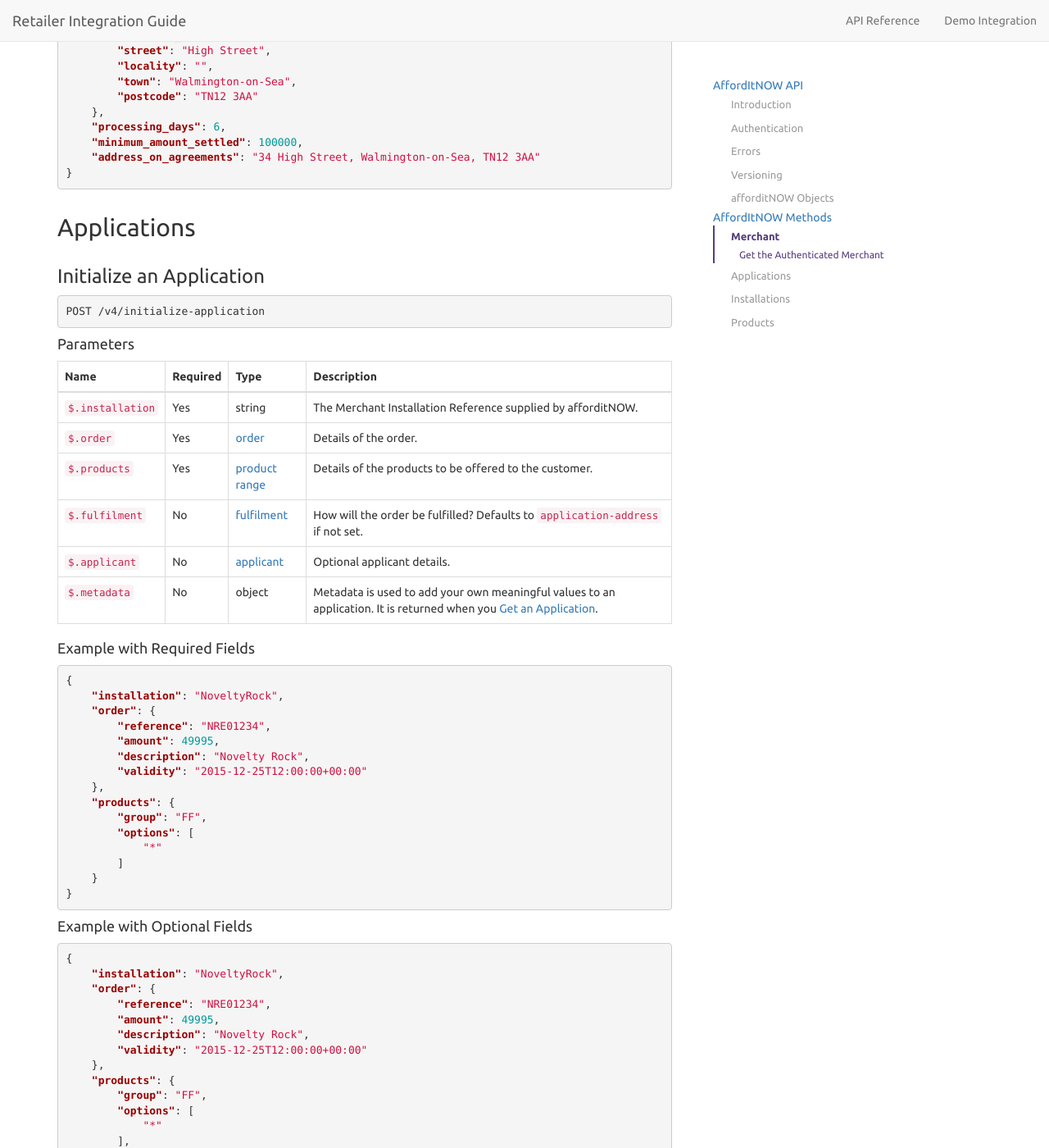
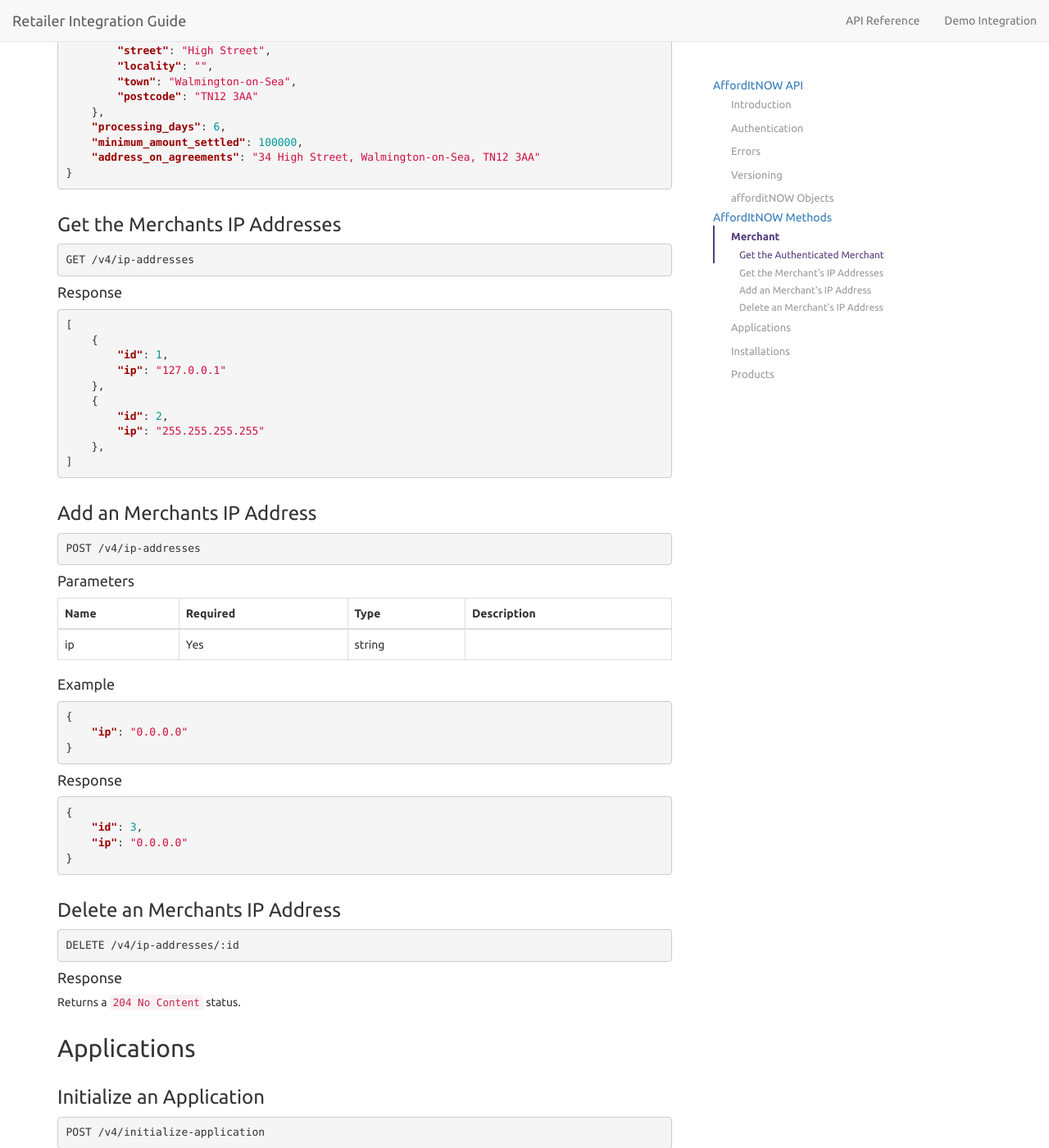
Before and after one commit to PayBreak/retailer-integration-guide, a Jekyll site: the page built from api/index.md, in a window 1280 px wide and 1400 px high, scrolled down 5791 px. Shown: the whole window at 82% size. Built offline with Jekyll 4.4.1, drawn with Linux system fonts in a browser that asks for light colours; nearby versions of some CDN libraries; Markdown is read by kramdown in place of the engine named in the settings; some of the changed text lies outside the part shown.

Commit message:
Merchant and Installation changes

````diff
--- a/_includes/v4/applications.md
+++ b/_includes/v4/applications.md
@@ -18,7 +17,8 @@ Name | Type | Description
 `since` | datetime
 `until` | datetime
 `status` | string | Use `converted` to find unfulfilled applications.
-{% endcomment %}
+`reference` | string | Merchant reference
+`pending_cancellation` | bool |
 
 ### Get an Application
 
--- a/_includes/v4/applications_get.md
+++ b/_includes/v4/applications_get.md
@@ -1,5 +1,8 @@
 ```
 GET {{ site.data.globals.api_prefix }}/applications/:application
+```
+```
+GET {{ site.data.globals.api_prefix }}/installations/:installation/applications/:application
 ```
 
 #### Response
--- a/_includes/v4/installations.md
+++ b/_includes/v4/installations.md
@@ -1,6 +1,5 @@
 ## Installations
 
-{% comment %}
 ### Get Installations
 
 ```
@@ -17,7 +16,7 @@ GET {{ site.data.globals.api_prefix }}/installations
     }
 ]
 ```
-{% endcomment %}
+
 ### Get an Installation
 
 ```
@@ -265,80 +264,3 @@ Name | Required | Type | Description
     }
 ]
 ```
-
-{% comment %}
-### Get the Installation's IP Addresses
-
-```
-GET {{ site.data.globals.api_prefix }}/installations/:installation/ip-addresses
-```
-
-#### Response
-
-```json
-[
-    {
-        "id": 1,
-        "ip": "127.0.0.1"
-    },
-    {
-        "id": 2,
-        "ip": "255.255.255.255"
-    },
-]
-```
-
-### Get an Installation's IP Address
-
-```
-GET {{ site.data.globals.api_prefix }}/installations/:installation/ip-addresses/:ip-address
-```
-
-#### Response
-
-```json
-{
-    "id": 1,
-    "ip": "127.0.0.1"
-}
-```
-
-### Create an Installation's IP Address
-
-```
-POST {{ site.data.globals.api_prefix }}/installations/:installation/ip-addresses
-```
-
-#### Parameters
-
-Name | Required | Type | Description
---- | --- | --- | ---
-ip | Yes | string
-
-#### Example
-
-```json
-{
-    "ip": "0.0.0.0"
-}
-```
-
-#### Response
-
-```json
-{
-    "id": 3,
-    "ip": "0.0.0.0"
-}
-```
-
-### Delete an Installation's IP Address
-
-```
-DELETE {{ site.data.globals.api_prefix }}/installations/:installation/ip-addresses/:ip-address
-```
-
-#### Response
-
-Returns a `204 No Content` status.
-{% endcomment %}
--- a/_includes/v4/merchant.md
+++ b/_includes/v4/merchant.md
@@ -33,3 +33,63 @@ Name | Required | Type | Description
     "address_on_agreements": "34 High Street, Walmington-on-Sea, TN12 3AA"
 }
 ```
+
+### Get the Merchants IP Addresses
+
+```
+GET {{ site.data.globals.api_prefix }}/ip-addresses
+```
+
+#### Response
+
+```json
+[
+    {
+        "id": 1,
+        "ip": "127.0.0.1"
+    },
+    {
+        "id": 2,
+        "ip": "255.255.255.255"
+    },
+]
+```
+
+### Add an Merchants IP Address
+
+```
+POST {{ site.data.globals.api_prefix }}/ip-addresses
+```
+
+#### Parameters
+
+Name | Required | Type | Description
+--- | --- | --- | ---
+ip | Yes | string
+
+#### Example
+
+```json
+{
+    "ip": "0.0.0.0"
+}
+```
+
+#### Response
+
+```json
+{
+    "id": 3,
+    "ip": "0.0.0.0"
+}
+```
+
+### Delete an Merchants IP Address
+
+```
+DELETE {{ site.data.globals.api_prefix }}/ip-addresses/:id
+```
+
+#### Response
+
+Returns a `204 No Content` status.
--- a/_includes/v4/toc.html
+++ b/_includes/v4/toc.html
@@ -31,11 +31,15 @@
     <li><a href="#merchant">Merchant</a>
         <ul class="nav nav-stacked">
             <li><a href="#get-the-authenticated-merchant">Get the Authenticated Merchant</a></li>
+            <li><a href="#get-the-merchants-ip-addresses">Get the Merchant's IP Addresses</a></li>
+            <li><a href="#add-an-merchants-ip-address">Add an Merchant's IP Address</a></li>
+            <li><a href="#delete-an-merchants-ip-address">Delete an Merchant's IP Address</a></li>
         </ul>
     </li>
     <li><a href="#applications">Applications</a>
         <ul class="nav nav-stacked">
             <li><a href="#initialize-an-application">Initialize an Application</a></li>
+            <li><a href="#list-applications">List Applications</a></li>
             <li><a href="#get-an-application">Get an Application</a></li>
             <li><a href="#fulfil-an-application">Fulfil an Application</a></li>
             <li><a href="#request-the-cancellation-of-an-application">Request the Cancellation of an Application</a></li>
@@ -43,6 +47,7 @@
     </li>
     <li><a href="#installations">Installations</a>
         <ul class="nav nav-stacked">
+            <li><a href="#get-installations">Get Installations</a></li>
             <li><a href="#get-an-installation">Get an Installation</a></li>
             <li><a href="#get-credit-information-for-an-installation">Get Credit Information for an Installation</a></li>
         </ul>
````
Also changed, not shown: other parts of _includes/v4/applications.md (+1 -2 lines).
